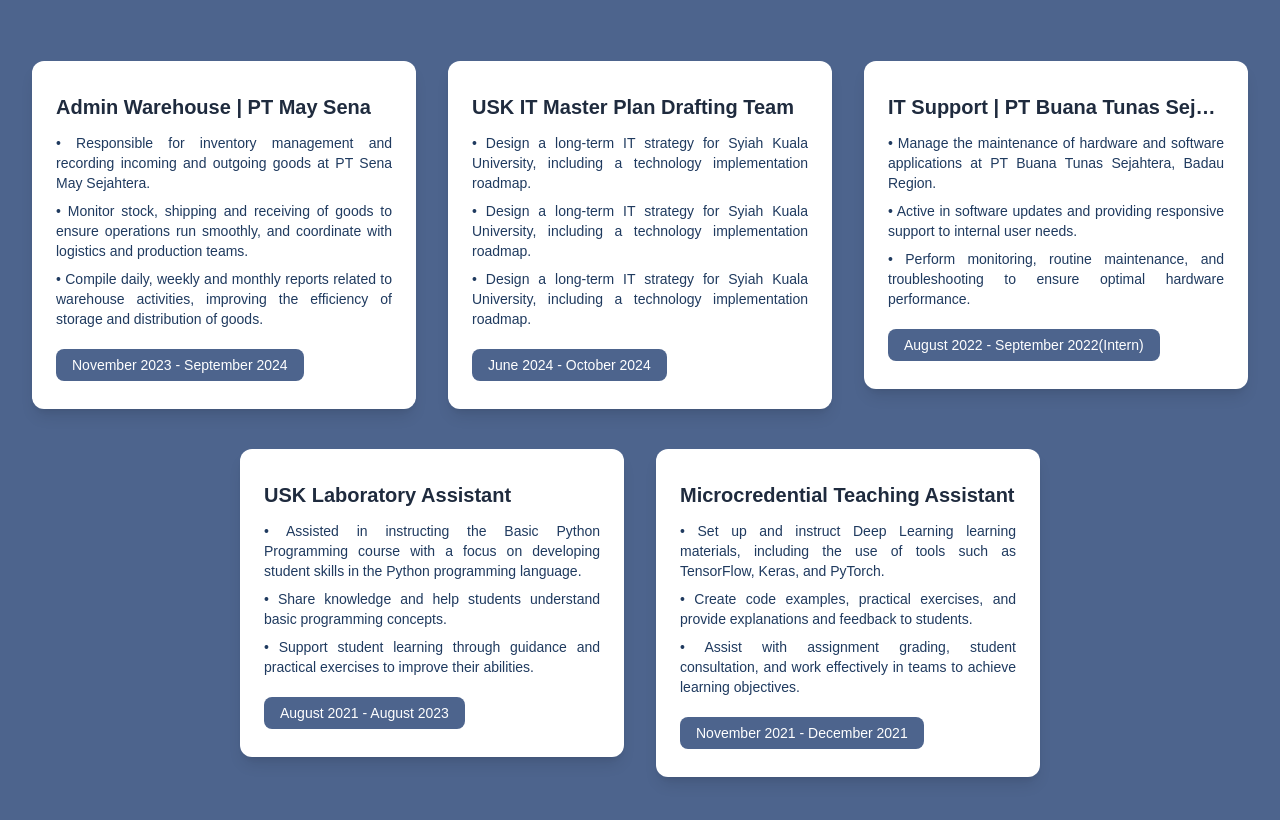
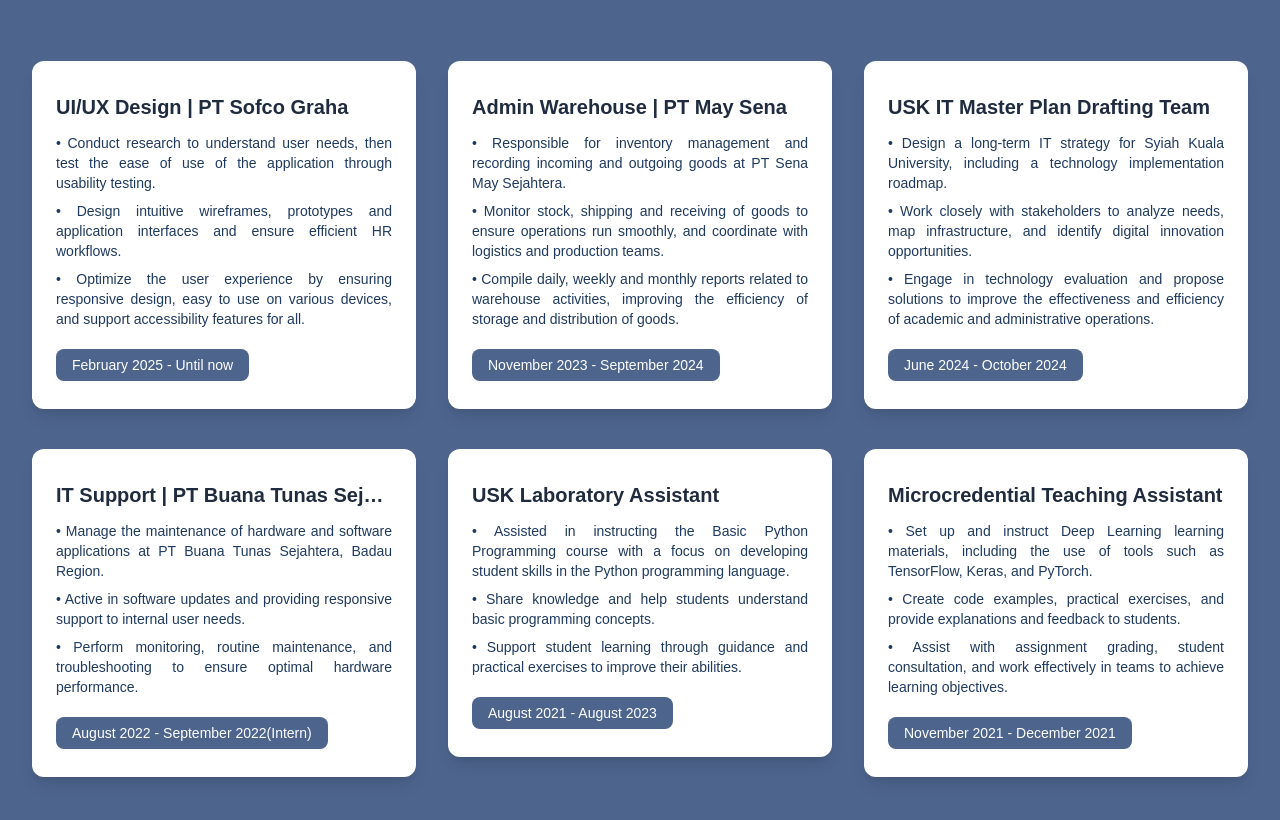
Before and after one commit to pratamatresna/portfolio-tailwindcss, a website: page index.html in a window 1280 px wide. Shown: the part 2396-3216 px from the top of the page. Drawn offline with Linux system fonts and the light colour scheme.

Commit message:
menambahkan work experience

```diff
--- a/index.html
+++ b/index.html
@@ -373,6 +373,43 @@
         </div>
         <!-- pembungkus Work Experience -->
         <div class="flex flex-wrap md:justify-center">
+             <!-- pembungkus card UI/UX Design -->
+             <div class="w-full px-4 lg:w-1/2 xl:w-1/3">
+              <div
+                class="bg-pw9 rounded-xl shadow-lg overflow-hidden mb-10 dark:bg-pw7 dark:shadow-pw2"
+              >
+                <div class="py-8 px-6">
+                  <h3>
+                    <a
+                      href="#"
+                      class="block mb-3 font-semibold text-xl text-pw7 hover:text-pw3 truncate dark:text-pw9 dark:hover:text-pw3"
+                      >UI/UX Design | PT Sofco Graha</a
+                    >
+                  </h3>
+                  <p
+                    class="font-medium text-sm text-pw1 text-justify mb-2 dark:text-pw10"
+                  >
+                  •	Conduct research to understand user needs, then test the ease of use of the application through usability testing.
+                  </p>
+                  <p
+                    class="font-medium text-sm text-pw1 text-justify mb-2 dark:text-pw10"
+                  >
+                  •	Design intuitive wireframes, prototypes and application interfaces and ensure efficient HR workflows.
+                  </p>
+                  <p
+                    class="font-medium text-sm text-pw1 text-justify mb-6 dark:text-pw10"
+                  >
+                    •	Optimize the user experience by ensuring responsive design, easy to use on various devices, and support accessibility features for all.
+                  </p>
+                  <a
+                    href="#"
+                    class="font-medium text-sm text-pw9 bg-pw2 py-2 px-4 rounded-lg hover:bg-pw3 hover:text-pw7"
+                  >
+                    February 2025 - Until now
+                  </a>
+                </div>
+              </div>
+            </div>
           <!-- pembungkus card Admin Warehouse -->
           <div class="w-full px-4 lg:w-1/2 xl:w-1/3">
             <div
@@ -415,6 +452,7 @@
               </div>
             </div>
           </div>
+
           <!-- pembungkus card Team IT Master Plan -->
           <div class="w-full px-4 lg:w-1/2 xl:w-1/3">
             <div
@@ -431,20 +469,17 @@
                 <p
                   class="font-medium text-sm text-pw1 text-justify mb-2 dark:text-pw10"
                 >
-                  • Design a long-term IT strategy for Syiah Kuala University,
-                  including a technology implementation roadmap.
+                •	Design a long-term IT strategy for Syiah Kuala University, including a technology implementation roadmap.
                 </p>
                 <p
                   class="font-medium text-sm text-pw1 text-justify mb-2 dark:text-pw10"
                 >
-                  • Design a long-term IT strategy for Syiah Kuala University,
-                  including a technology implementation roadmap.
+                •	Work closely with stakeholders to analyze needs, map infrastructure, and identify digital innovation opportunities.
                 </p>
                 <p
                   class="font-medium text-sm text-pw1 text-justify mb-6 dark:text-pw10"
                 >
-                  • Design a long-term IT strategy for Syiah Kuala University,
-                  including a technology implementation roadmap.
+                •	Engage in technology evaluation and propose solutions to improve the effectiveness and efficiency of academic and administrative operations.
                 </p>
                 <a
                   href="#"
```
